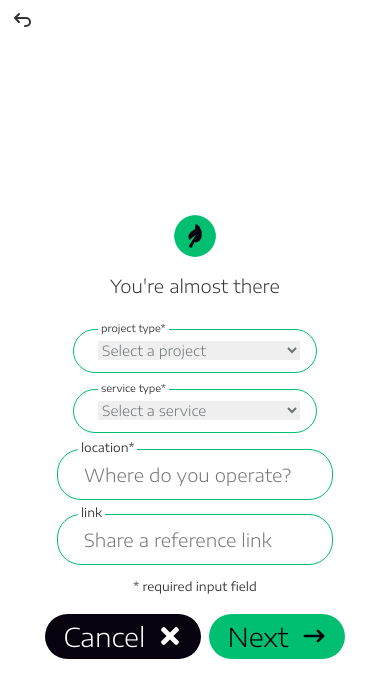
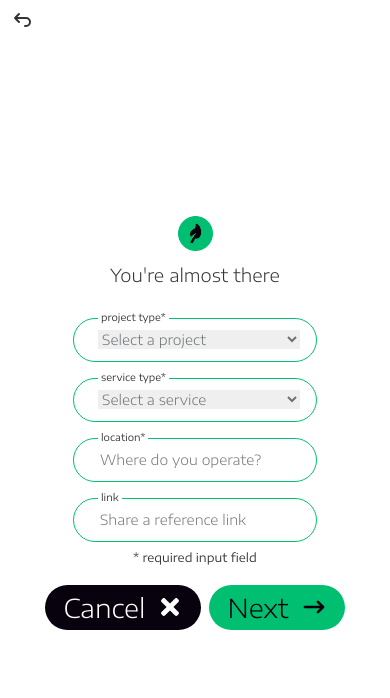
Before and after one commit to IanDCF/greensfeer-fe, a React (Vite) app: page /create-listing/step2 in a window 390 px wide. Shown: the top 698 px of the page. Built offline with nearby package versions, Linux system fonts and the light colour scheme; no server answers.

Commit message:
Optimize styling for CreateListing.tsx page: all breakpoints

```diff
--- a/src/pages/CreateCompany/CompanyForm2.tsx
+++ b/src/pages/CreateCompany/CompanyForm2.tsx
@@ -1,9 +1,7 @@
 import "./CreateCompany.scss";
 import logo from "../../assets/logos/greensfeer-logo.png";
-import { BsCamera } from "react-icons/bs";
 import ControlButton from "../../components/ControlButtons/ControlButton";
 import { TbArrowBackUp } from "react-icons/tb";
-import { Link } from "react-router-dom";
 interface Props {
   handleSubmit: (e: React.FormEvent<HTMLFormElement>) => void;
 }
--- a/src/pages/CreateCompany/CreateCompany.tsx
+++ b/src/pages/CreateCompany/CreateCompany.tsx
@@ -26,6 +26,7 @@ const CreateCompany: React.FC = () => {
   const [profileUrl, setProfileUrl] = useState("");
   const [bannerPic, setBannerPic] = useState<File>();
   const [bannerUrl, setBannerUrl] = useState("");
+  const [isChecked1, setIsChecked1] = useState(false);
 
   const handlePic = (e: React.FormEvent<HTMLInputElement>) => {
     const target = e.target as HTMLInputElement;
@@ -203,6 +204,10 @@ const CreateCompany: React.FC = () => {
     // Perform the necessary actions for form 2 submission
   };
 
+  const handleCheckbox1 = (isChecked: boolean) => {
+    setIsChecked1(isChecked);
+  };
+
   const createCompany1 = matchPath(path, "/create-company/step1");
   const createCompany2 = matchPath(path, "/create-company/step2");
 
@@ -213,6 +218,8 @@ const CreateCompany: React.FC = () => {
           handleSubmit={handleFirstSubmit}
           handlePic={handlePic}
           handleBanner={handleBanner}
+          handleCheckbox1={handleCheckbox1}
+          isChecked1={isChecked1}
         />
       )}
       {stepOneDone && createCompany2 && (
--- a/src/pages/CreateListing/CreateListing.scss
+++ b/src/pages/CreateListing/CreateListing.scss
@@ -3,34 +3,99 @@
 
 .create-listing {
   display: flex;
-  flex-direction: column;
-  padding: 3.5rem 3rem 0 3rem;
+  justify-content: center;
+  align-items: center;
+  height: 100vh;
+  width: 100%;
+
+  @include bp.desktop {
+    background-image: url("https://firebasestorage.googleapis.com/v0/b/greensfeer-db-dd101.appspot.com/o/trees.jpeg?alt=media&token=334171df-d0f4-40a9-9262-e585dc897712");
+    background-size: cover;
+    background-repeat: no-repeat;
+    background-position: center center;
+    &::before {
+      content: "";
+      position: absolute;
+      top: 0;
+      left: 0;
+      right: 0;
+      bottom: 0;
+      background-color: rgba(0, 0, 0, 0.5);
+    }
+  }
 
   &__form {
     display: flex;
     flex-direction: column;
+    align-items: center;
     justify-content: center;
-    align-items: center;
-    height: 100vh;
+    background-color: color.$white;
+    @include bp.mobile {
+      width: 100%;
+      height: 100vh;
+    }
+
+    @include bp.tablet {
+      width: 95rem;
+      height: 175rem;
+    }
+
+    @include bp.desktop {
+      position: relative;
+      width: 146rem;
+      height: 165.5rem;
+      border-radius: 8px;
+    }
   }
 
   &__back-btn {
-    font-size: 8rem;
     position: absolute;
-    top: 2rem;
-    left: 3rem;
+
+    @include bp.mobile {
+      font-size: 6rem;
+      top: 2rem;
+      left: 2.5rem;
+    }
+
+    @include bp.tablet {
+      font-size: 8rem;
+      top: 6rem;
+      left: 2.5rem;
+    }
+
+    @include bp.desktop {
+      font-size: 8rem;
+      top: 2rem;
+      left: 2rem;
+    }
   }
 
   &__logo {
-    display: flex;
-    flex-direction: column;
-    justify-content: center;
-    align-items: center;
-    margin-bottom: 4rem;
+    @include bp.mobile {
+      margin-bottom: 2.5rem;
+    }
+
+    @include bp.tablet {
+      margin-bottom: 10rem;
+    }
+
+    @include bp.desktop {
+      margin-bottom: 3.5rem;
+    }
   }
 
   &__logo-img {
-    width: 11rem;
+    @include bp.mobile {
+      width: 9.25rem;
+    }
+
+    @include bp.tablet {
+      width: 28rem;
+    }
+
+    @include bp.desktop {
+      width: 9.25rem;
+    }
   }
 
   &__heading {
@@ -38,11 +103,89 @@
     flex-direction: column;
     align-items: center;
     justify-content: center;
-    font-size: 4.5rem;
     font-weight: 300;
     text-align: center;
-    width: 62rem;
-    margin-bottom: 8rem;
+
+    @include bp.mobile {
+      font-size: 4.5rem;
+      width: 62rem;
+      margin-bottom: 8rem;
+    }
+
+    @include bp.tablet {
+      font-size: 5.5rem;
+      width: 70rem;
+      margin-bottom: 14rem;
+    }
+
+    @include bp.desktop {
+      font-size: 5rem;
+      width: 62rem;
+      margin-bottom: 8rem;
+    }
+  }
+
+  &__img-upload {
+    display: flex;
+    align-items: center;
+    justify-content: center;
+    width: 100%;
+
+    @include bp.mobile {
+      margin-bottom: 5rem;
+    }
+
+    @include bp.tablet {
+      margin-bottom: 10rem;
+    }
+
+    @include bp.desktop {
+      margin-bottom: 5rem;
+    }
+  }
+
+  &__company-logo {
+    border: 1.25px solid color.$green;
+    border-radius: 2.5rem;
+    position: relative;
+    display: flex;
+    align-items: center;
+    justify-content: center;
+    position: relative;
+
+    @include bp.mobile {
+      width: 18.25rem;
+      height: 15.75rem;
+      margin-right: 3rem;
+    }
+
+    @include bp.tablet {
+      width: 35.5rem;
+      height: 18rem;
+      margin-right: 7rem;
+    }
+
+    @include bp.desktop {
+      width: 18.25rem;
+      height: 15.75rem;
+      margin-right: 3rem;
+    }
+  }
+
+  &__company-banner {
+    @extend .create-listing__company-logo;
+    margin-right: 0;
+    @include bp.mobile {
+      width: 39.25rem;
+    }
+
+    @include bp.tablet {
+      width: 52rem;
+    }
+
+    @include bp.desktop {
+      width: 39.25rem;
+    }
   }
 
   &__input-fields {
@@ -54,46 +197,28 @@
     font-size: 3rem;
   }
 
-  &__img-upload {
-    display: flex;
-    align-items: center;
-    justify-content: center;
-    width: 100%;
-    margin-bottom: 7rem;
-  }
-
-  &__company-logo {
-    border: 1px solid color.$green;
-    border-radius: 2.5rem;
-    width: 20rem;
-    height: 19rem;
-    position: relative;
-    display: flex;
-    align-items: center;
-    justify-content: center;
-    margin-right: 4rem;
-  }
-
   &__label {
     position: absolute;
-    top: -2.5rem;
-    left: 1.5rem;
     background-color: color.$white;
     padding: 0 0.75rem;
-    font-size: 3rem;
-  }
 
-  &__icon {
-    display: flex;
-    align-items: center;
-    justify-content: center;
-    font-size: 12rem;
-  }
+    @include bp.mobile {
+      top: -2rem;
+      left: 2rem;
+      font-size: 2.5rem;
+    }
 
-  &__company-banner {
-    @extend .create-listing__company-logo;
-    width: 45rem;
-    margin-right: 0;
+    @include bp.tablet {
+      top: -2.5rem;
+      left: 2rem;
+      font-size: 3.2rem;
+    }
+
+    @include bp.desktop {
+      top: -2rem;
+      left: 2rem;
+      font-size: 2.5rem;
+    }
   }
 
   &__text-input {
@@ -107,36 +232,87 @@
   &__input-div {
     position: relative;
     border: 1px solid color.$green;
-    padding: 3rem 6rem;
-    border-radius: 6rem;
-    width: 69rem;
-    margin-bottom: 3.5rem;
+    border-radius: 12rem;
+    display: flex;
+    align-items: center;
+    padding: 0 4rem 0 6rem;
+
+    @include bp.mobile {
+      height: 11rem;
+      width: 61rem;
+      margin-bottom: 4rem;
+      &:last-child {
+        margin-bottom: 2rem;
+      }
+    }
+
+    @include bp.tablet {
+      height: 15rem;
+      width: 100%;
+      margin-bottom: 8rem;
+      &:last-child {
+        margin-bottom: 4rem;
+      }
+    }
+
+    @include bp.desktop {
+      height: 11rem;
+      width: 61rem;
+      margin-bottom: 4rem;
+    }
   }
 
-  &__input-offering {
+  &__input-div-textarea {
     @extend .create-listing__input-div;
-    width: 72.7rem;
+    border-radius: 5rem;
+    height: 30rem;
   }
 
   &__label-text {
     @extend .create-listing__label;
-    left: 5rem;
+    @include bp.mobile {
+      left: 6rem;
+    }
+
+    @include bp.tablet {
+      left: 6rem;
+    }
+
+    @include bp.desktop {
+      left: 6rem;
+    }
   }
 
   &__input {
     width: 100%;
     border: none;
     outline: none;
-    font-size: 4.5rem;
-    font-weight: 300;
     color: color.$nickel;
+    background-color: none;
+
+    @include bp.mobile {
+      font-size: 3.5rem;
+      font-weight: 300;
+    }
+
+    @include bp.tablet {
+      font-size: 4rem;
+      font-weight: 300;
+    }
+
+    @include bp.desktop {
+      font-size: 3.5rem;
+      font-weight: 300;
+    }
   }
 
   &__input-textarea {
     @extend .create-listing__input;
     resize: none;
-    width: 100%;
-    height: 100%;
+    width: 95%;
+    height: 80%;
+    display: flex;
+    align-items: center;
   }
 
   &__offering {
@@ -152,13 +328,34 @@
   &__currency {
     @extend .create-listing__company-logo;
     padding: 0 2rem;
-    width: 28rem;
+
+    @include bp.mobile {
+      width: 28.75rem;
+    }
+
+    @include bp.tablet {
+      width: 30rem;
+    }
+
+    @include bp.desktop {
+      width: 28.75rem;
+    }
   }
 
   &__price {
     @extend .create-listing__company-banner;
     padding: 0 2rem;
-    width: 36.5rem;
+    @include bp.mobile {
+      width: 28.75rem;
+    }
+
+    @include bp.tablet {
+      width: 60rem;
+    }
+
+    @include bp.desktop {
+      width: 28.75rem;
+    }
   }
 
   &__required-text {
--- a/src/pages/CreateListing/ListingForm1.tsx
+++ b/src/pages/CreateListing/ListingForm1.tsx
@@ -112,7 +112,7 @@ const ListingForm1 = () => {
             </select>
           </div>
 
-          <div className="create-listing__input-div">
+          <div className="create-listing__input-div-textarea">
             <label className="create-listing__label-text" htmlFor="description">
               description
             </label>
@@ -123,13 +123,23 @@ const ListingForm1 = () => {
             />
           </div>
         </div>
-        <div className="create-listing__required-text">
-          * required input field
-        </div>
+      </div>
+      <div className="create-listing__required-text">
+        * required input field
       </div>
       <div className="create-listing__controls">
-        <ControlButton dark={true} text="Cancel" link="/company" />
-        <ControlButton dark={false} text="Next" link="/create-listing/step2" />
+        <ControlButton
+          dark={true}
+          text="Cancel"
+          link="/company"
+          btnType="link"
+        />
+        <ControlButton
+          dark={false}
+          text="Next"
+          link="/create-listing/step2"
+          btnType="submit"
+        />
       </div>
     </form>
   );
```
